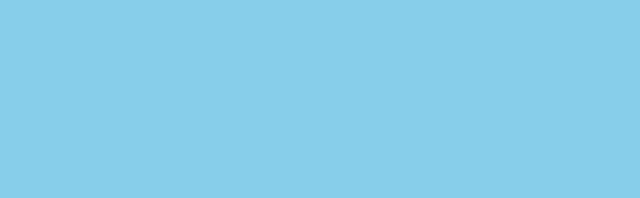
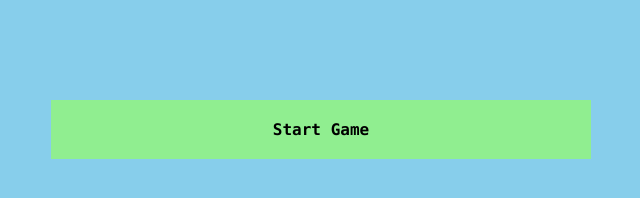
Before and after one commit to LubenSirakov/softuni-wizard-game, a plain HTML site: page index.html in a window 1280 px wide. Shown: the whole page, without its empty margins (319-959 px from the left). Drawn offline with Linux system fonts and the light colour scheme.

Commit message:
add start screen

```diff
--- a/css/styles.css
+++ b/css/styles.css
@@ -1,9 +1,22 @@
-body{
+body {
     margin: 0;
+    font-family: 'consolas';
 }
 
-.game-view{
+.game-view {
     background-color: skyblue;
     width: 100vw;
     height: 100vh;
 }
+
+.start-screen {
+    margin-top: 100px;
+    text-align: center;
+    padding: 20px;
+    background-color: lightgreen;
+    font-weight: bold;
+    position: absolute;
+    width: 500px;
+    left: 50%;
+    transform: translate(-50%);
+}
--- a/index.html
+++ b/index.html
@@ -9,7 +9,8 @@
 </head>
 <body>
     <div class="game-view">
-
+        <div class="start-screen">Start Game</div>
+        <div class="play-screen"></div>
     </div>
 </body>
 </html>
```
